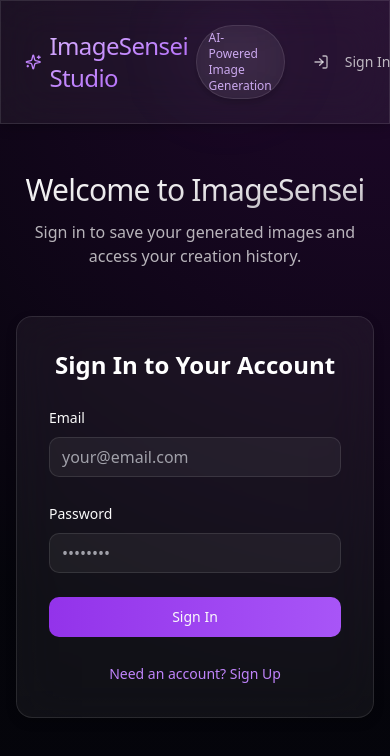
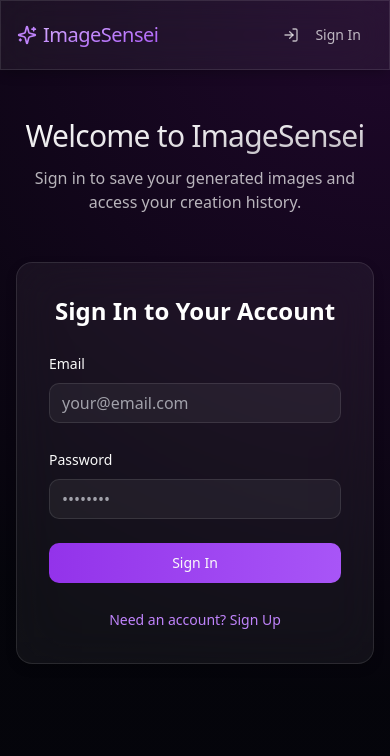
Before and after one commit to themanavpaul/theimagesensei, a React (Vite) app: page /auth in a window 390 px wide. Shown: the top 756 px of the page. Built offline with nearby package versions, Linux system fonts and the light colour scheme.

Commit message:
Optimize header for mobile view
This commit optimizes the header section to be more responsive on mobile devices.

```diff
--- a/src/components/Header.tsx
+++ b/src/components/Header.tsx
@@ -5,15 +5,18 @@ import UserMenu from './UserMenu';
 
 const Header: React.FC = () => {
   return (
-    <header className="w-full py-6 px-6 glass-morphism sticky top-0 z-50 mb-8">
+    <header className="w-full py-4 sm:py-6 px-4 sm:px-6 glass-morphism sticky top-0 z-50 mb-6 sm:mb-8">
       <div className="max-w-7xl mx-auto flex justify-between items-center">
-        <div className="flex items-center gap-2 transition-all duration-300 ease-in-out transform hover:scale-105">
-          <Sparkles className="w-6 h-6 text-purple-400" />
-          <h1 className="text-2xl font-medium tracking-tight text-gradient-purple">ImageSensei <span className="font-light">Studio</span></h1>
+        <div className="flex items-center gap-1.5 sm:gap-2 transition-all duration-300 ease-in-out transform hover:scale-105">
+          <Sparkles className="w-5 h-5 sm:w-6 sm:h-6 text-purple-400" />
+          <h1 className="text-xl sm:text-2xl font-medium tracking-tight text-gradient-purple">
+            ImageSensei{' '}
+            <span className="font-light hidden xs:inline">Studio</span>
+          </h1>
         </div>
 
-        <div className="flex items-center gap-4">
-          <div className="px-3 py-1 text-xs rounded-full glass-morphism hero-glow">
+        <div className="flex items-center gap-2 sm:gap-4">
+          <div className="hidden sm:block px-3 py-1 text-xs rounded-full glass-morphism hero-glow">
             <span className="animate-pulse-subtle text-purple-300">AI-Powered Image Generation</span>
           </div>
           <UserMenu />
--- a/tailwind.config.ts
+++ b/tailwind.config.ts
@@ -1,4 +1,3 @@
-
 import type { Config } from "tailwindcss";
 
 export default {
@@ -13,12 +12,15 @@ export default {
 	theme: {
 		container: {
 			center: true,
-			padding: '2rem',
+			padding: "2rem",
 			screens: {
 				'2xl': '1400px'
 			}
 		},
 		extend: {
+      screens: {
+        'xs': '480px',
+      },
 			colors: {
 				border: 'hsl(var(--border))',
 				input: 'hsl(var(--input))',
```
